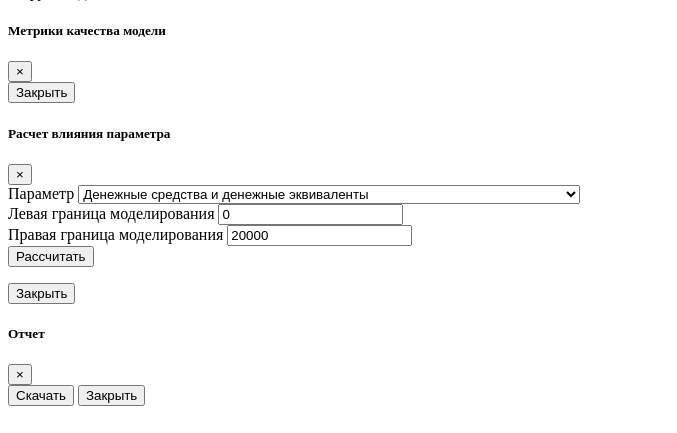
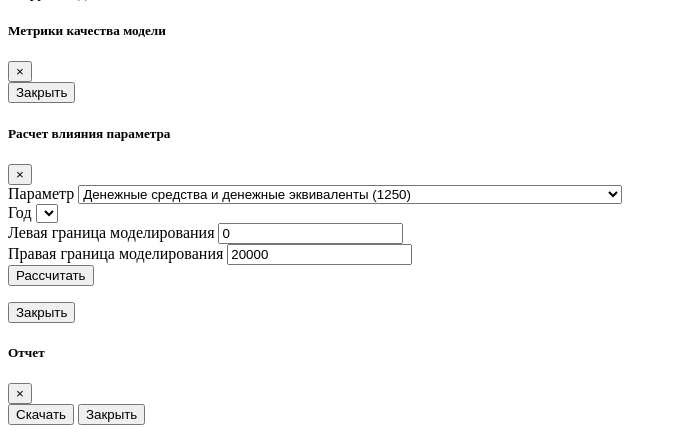
Before and after one commit to goo-goo-goo-joob/CreditRisks, a Python web app: template CreditRisks/CreditRisksRestAPI/Template/CompanyFile.html in a window 1280 px wide. Shown: the part 539-972 px from the top of the page, without its empty margins (0-677 px from the left). Before the commit the page ends 945 px from the top, so only its background shows below. Run offline with Jinja, Linux system fonts and the light colour scheme; the template is opened without the code that fills it, so the values that code supplies are empty.

Commit message:
add selecting year

```diff
--- a/CreditRisks/CreditRisksRestAPI/Template/CompanyFile.html
+++ b/CreditRisks/CreditRisksRestAPI/Template/CompanyFile.html
@@ -31,7 +31,8 @@
     </div>
 
     <p>
-        <button type="button" id="changeNFParams" class="btn rounded-pill text-white" style="background-color: #454545;display: none;" data-toggle="collapse" data-target="#user_input"
+        <button type="button" id="changeNFParams" class="btn rounded-pill text-white"
+                style="background-color: #454545;display: none;" data-toggle="collapse" data-target="#user_input"
                 aria-expanded="false" aria-controls="user_input">
             Редактировать нефинансовые показатели
         </button>
@@ -46,7 +47,8 @@
                 <td>
                     <div class="btn-group btn-group-toggle btn-block" data-toggle="buttons">
                         <label class="btn btn-warning active">
-                            <input type="radio" name="BusinessModelRisk" id="BusinessModelRisk_1" value="1" checked> Высокий
+                            <input type="radio" name="BusinessModelRisk" id="BusinessModelRisk_1" value="1" checked>
+                            Высокий
                         </label>
                         <label class="btn btn-warning">
                             <input type="radio" name="BusinessModelRisk" id="BusinessModelRisk_2" value="0"> Низкий&nbsp
@@ -60,7 +62,8 @@
                 <td>
                     <div class="btn-group btn-group-toggle btn-block" data-toggle="buttons">
                         <label class="btn btn-warning active">
-                            <input type="radio" name="PositiveShareholders" id="PositiveShareholders_1" value="1" checked> Да &nbsp
+                            <input type="radio" name="PositiveShareholders" id="PositiveShareholders_1" value="1"
+                                   checked> Да &nbsp
                         </label>
                         <label class="btn btn-warning">
                             <input type="radio" name="PositiveShareholders" id="PositiveShareholders_2" value="0"> Нет
@@ -74,7 +77,8 @@
                 <td>
                     <div class="btn-group btn-group-toggle btn-block" data-toggle="buttons">
                         <label class="btn btn-warning active">
-                            <input type="radio" name="NegativeShareholders" id="NegativeShareholders_1" value="-1" checked> Да &nbsp
+                            <input type="radio" name="NegativeShareholders" id="NegativeShareholders_1" value="-1"
+                                   checked> Да &nbsp
                         </label>
                         <label class="btn btn-warning">
                             <input type="radio" name="NegativeShareholders" id="NegativeShareholders_2" value="0"> Нет
@@ -102,7 +106,8 @@
                 <td>
                     <div class="btn-group btn-group-toggle btn-block" data-toggle="buttons">
                         <label class="btn btn-warning active">
-                            <input type="radio" name="WithdrawalFunds" id="WithdrawalFunds_1" value="-1" checked> Да &nbsp
+                            <input type="radio" name="WithdrawalFunds" id="WithdrawalFunds_1" value="-1" checked> Да
+                            &nbsp
                         </label>
                         <label class="btn btn-warning">
                             <input type="radio" name="WithdrawalFunds" id="WithdrawalFunds_2" value="0"> Нет
@@ -116,7 +121,8 @@
                 <td>
                     <div class="btn-group btn-group-toggle btn-block" data-toggle="buttons">
                         <label class="btn btn-warning active">
-                            <input type="radio" name="OwnershipConflict" id="OwnershipConflict_1" value="-1" checked> Есть
+                            <input type="radio" name="OwnershipConflict" id="OwnershipConflict_1" value="-1" checked>
+                            Есть
                         </label>
                         <label class="btn btn-warning">
                             <input type="radio" name="OwnershipConflict" id="OwnershipConflict_2" value="0"> Нет &nbsp
@@ -130,10 +136,12 @@
                 <td>
                     <div class="btn-group btn-group-toggle btn-block" data-toggle="buttons">
                         <label class="btn btn-warning active">
-                            <input type="radio" name="ManagementShareholdersConflict" id="ManagementShareholdersConflict_1" value="-1" checked> Есть
+                            <input type="radio" name="ManagementShareholdersConflict"
+                                   id="ManagementShareholdersConflict_1" value="-1" checked> Есть
                         </label>
                         <label class="btn btn-warning">
-                            <input type="radio" name="ManagementShareholdersConflict" id="ManagementShareholdersConflict_2" value="0"> Нет &nbsp
+                            <input type="radio" name="ManagementShareholdersConflict"
+                                   id="ManagementShareholdersConflict_2" value="0"> Нет &nbsp
                         </label>
                     </div>
                 </td>
@@ -144,7 +152,8 @@
                 <td>
                     <div class="btn-group btn-group-toggle btn-block" data-toggle="buttons">
                         <label class="btn btn-warning active">
-                            <input type="radio" name="OwnFundsTransaction" id="OwnFundsTransaction_1" value="1" checked> Да &nbsp
+                            <input type="radio" name="OwnFundsTransaction" id="OwnFundsTransaction_1" value="1" checked>
+                            Да &nbsp
                         </label>
                         <label class="btn btn-warning">
                             <input type="radio" name="OwnFundsTransaction" id="OwnFundsTransaction_2" value="-1"> Нет
@@ -158,7 +167,8 @@
                 <td>
                     <div class="btn-group btn-group-toggle btn-block" data-toggle="buttons">
                         <label class="btn btn-warning active">
-                            <input type="radio" name="RelevantRepayment" id="RelevantRepayment_1" value="1" checked> Да &nbsp
+                            <input type="radio" name="RelevantRepayment" id="RelevantRepayment_1" value="1" checked> Да
+                            &nbsp
                         </label>
                         <label class="btn btn-warning">
                             <input type="radio" name="RelevantRepayment" id="RelevantRepayment_2" value="-1"> Нет
@@ -171,7 +181,8 @@
     </div>
 
     <p></p>
-    <button type="button" class="btn rounded-pill text-white" style="background-color: #454545;display: none;" data-toggle="collapse"
+    <button type="button" class="btn rounded-pill text-white" style="background-color: #454545;display: none;"
+            data-toggle="collapse"
             data-target="#parse_file" aria-expanded="false" aria-controls="parse_file" id="change_params">
         &nbsp Редактировать финансовые показатели &nbsp
     </button>
@@ -190,7 +201,8 @@
             Загрузите данные.
         </div>
 
-        <input type="submit" id="calculate" class="btn rounded-pill btn-warning" style="font-size: large;display: none;" value="Рассчитать"/>
+        <input type="submit" id="calculate" class="btn rounded-pill btn-warning" style="font-size: large;display: none;"
+               value="Рассчитать"/>
     </div>
 </form>
 
@@ -239,17 +251,29 @@
             <div class="modal-body">
                 <form enctype="multipart/form-data" id="impact_param">
                     <input type="hidden" name="model_name">
-                    <div class="form-group">
-                        <label for="feature">Параметр</label>
-                        <select class="form-control" id="feature" name="feature"></select>
+                    <div class="row">
+                        <div class="col-md-9">
+                            <div class="form-group">
+                                <label for="feature">Параметр</label>
+                                <select class="form-control" id="feature" name="feature"></select>
+                            </div>
+                        </div>
+                        <div class="col-md-3">
+                            <div class="form-group">
+                                <label for="feature_year">Год</label>
+                                <select class="form-control" id="feature_year" name="feature_year"></select>
+                            </div>
+                        </div>
                     </div>
                     <div class="form-group">
                         <label for="tail">Левая граница моделирования</label>
-                        <input class="form-control" id="tail" name="tail" placeholder="Левая граница моделирования" required type="number" value="0">
+                        <input class="form-control" id="tail" name="tail" placeholder="Левая граница моделирования"
+                               required type="number" value="0">
                     </div>
                     <div class="form-group">
                         <label for="head">Правая граница моделирования</label>
-                        <input class="form-control" id="head" name="head" placeholder="Правая граница моделирования" required type="number" value="20000">
+                        <input class="form-control" id="head" name="head" placeholder="Правая граница моделирования"
+                               required type="number" value="20000">
                     </div>
                     <div class="form-group">
                         <input type="submit" class="btn btn-warning rounded-pill" value="Рассчитать">
@@ -280,7 +304,8 @@
                 </div>
             </div>
             <div class="modal-footer">
-                <button type="button" class="btn btn-secondary rounded-pill" onclick="downloadReport()"> Скачать</button>
+                <button type="button" class="btn btn-secondary rounded-pill" onclick="downloadReport()"> Скачать
+                </button>
                 <button type="button" class="btn btn-secondary rounded-pill" data-dismiss="modal">Закрыть</button>
             </div>
         </div>
@@ -295,7 +320,7 @@
         for (let i in features) {
             let opt = document.createElement('option');
             opt.value = i;
-            opt.innerHTML = features[i];
+            opt.innerHTML = features[i] + " (" + i + ')';
             select.appendChild(opt);
         }
         select.value = "1250";
@@ -334,11 +359,13 @@
         // fd.append('file_report', file[0].files[0]);
         $.ajax({
             url: '/api/impact',
-            data: {"file_report":  JSON.stringify(getData(true)),
+            data: {
+                "file_report": JSON.stringify(getData(true)),
                 "model_name": $("#impact_param").children().val(),
                 "feature": getSelectedFeature(),
                 "head": $("#head").val(),
-                "tail": $("#tail").val()},
+                "tail": $("#tail").val()
+            },
             type: 'POST',
             success: function (data) {
                 let target = $('#image_out').empty();
@@ -391,12 +418,15 @@
         return false;
     });
 
-    function getSelectedFeature(){
+    function getSelectedFeature() {
         let v = $("#feature").val();
-        return "year_0_" + v
+        let year = $('#feature_year').val();
+        return "year_" + year + "_" + v
     }
+
     function getFeatures() {
-        return {"1100": "Итого внеоборотных ",
+        return {
+            "1100": "Итого внеоборотных ",
             "1150": "Основные средства",
             "1200": "ИТОГО оборотных активов",
             "1210": "Запасы",
@@ -415,7 +445,8 @@
             "2120": "Себестоимость продаж",
             "2200": "Прибыль (убыток) от продаж",
             "2300": "Прибыль (убыток) до налогообложения",
-            "2400": "Чистая прибыль (убыток)"}
+            "2400": "Чистая прибыль (убыток)"
+        }
     }
 
 </script>
@@ -507,7 +538,7 @@
 
     let onlyInBook = true;  //Вывод только того, что есть в словаре
     let drawYear = true; //Отрисовывать строчку с годом
-    let drawRegion = true; //Отрисовывать строску с регионом
+    let drawRegion = true; //Отрисовывать строчку с регионом
     let changeNotFin = true; //Менять нефинансовые показатели согласно загруженному файлу
 
     $(function () {
@@ -635,6 +666,8 @@
             td = create_add_input("dt_-2_" + "year", parseInt(year_0) - 2, td);
             tr.appendChild(td);
             tbody.appendChild(tr);
+
+            changeYearInImpact(parseInt(year_0));
         }
         if (drawRegion) {
             tr = document.createElement("tr");
@@ -887,6 +920,29 @@
         let year = parseInt($('#dt_0_year').val());
         $('#dt_-1_year').val(year - 1);
         $('#dt_-2_year').val(year - 2);
+        changeYearInImpact(year);
+    }
+
+    function changeYearInImpact(year) {
+        $('#feature_year').empty();
+        let select = document.getElementById('feature_year');
+
+        let opt = document.createElement('option');
+        opt.value = 0;
+        opt.innerHTML = year;
+        select.appendChild(opt);
+
+        opt = document.createElement('option');
+        opt.value = -1;
+        opt.innerHTML = year - 1;
+        select.appendChild(opt);
+
+        opt = document.createElement('option');
+        opt.value = -2;
+        opt.innerHTML = year - 2;
+        select.appendChild(opt);
+
+        select.value = "0";
     }
 </script>
 
@@ -927,10 +983,10 @@
     function getAllFinValues(lastVersion) {
         let dict = {};
         for (let i = 0; i < usedNames.length; i++) {
-            if (isNaN(usedNames[i])){
+            if (isNaN(usedNames[i])) {
                 dict["year_0_" + usedNames[i]] = $("#dt_0_" + usedNames[i]).val();
                 dict["year_-1_" + usedNames[i]] = $("#dt_-1_" + usedNames[i]).val();
-            }else{
+            } else {
                 if (usedNames[i].length === 4) {
                     if (lastVersion) {
                         dict["year_0_" + usedNames[i]] = $("#dt_0_" + usedNames[i]).val();
@@ -989,7 +1045,7 @@
         }
     }
 
-    function getDate(){
+    function getDate() {
         let todayDate = new Date();
         let currHours = format_ch(todayDate.getHours());
         let currMinutes = format_ch(todayDate.getMinutes());
```
